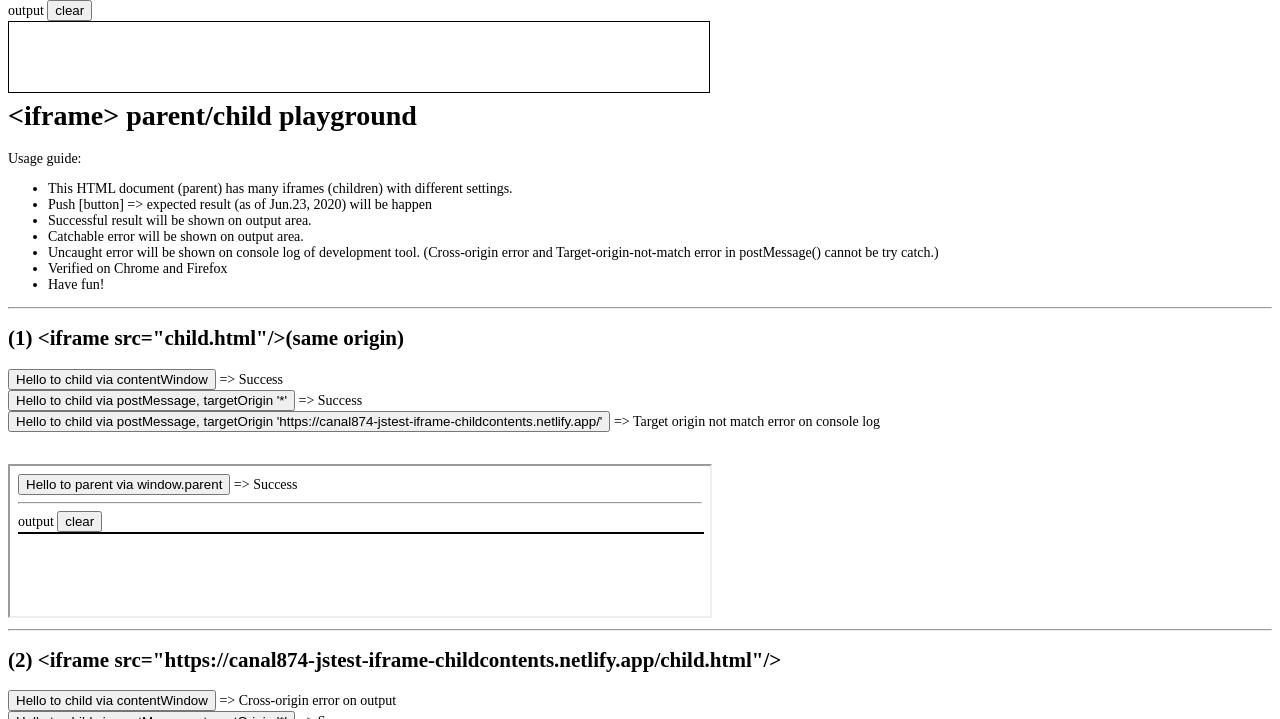
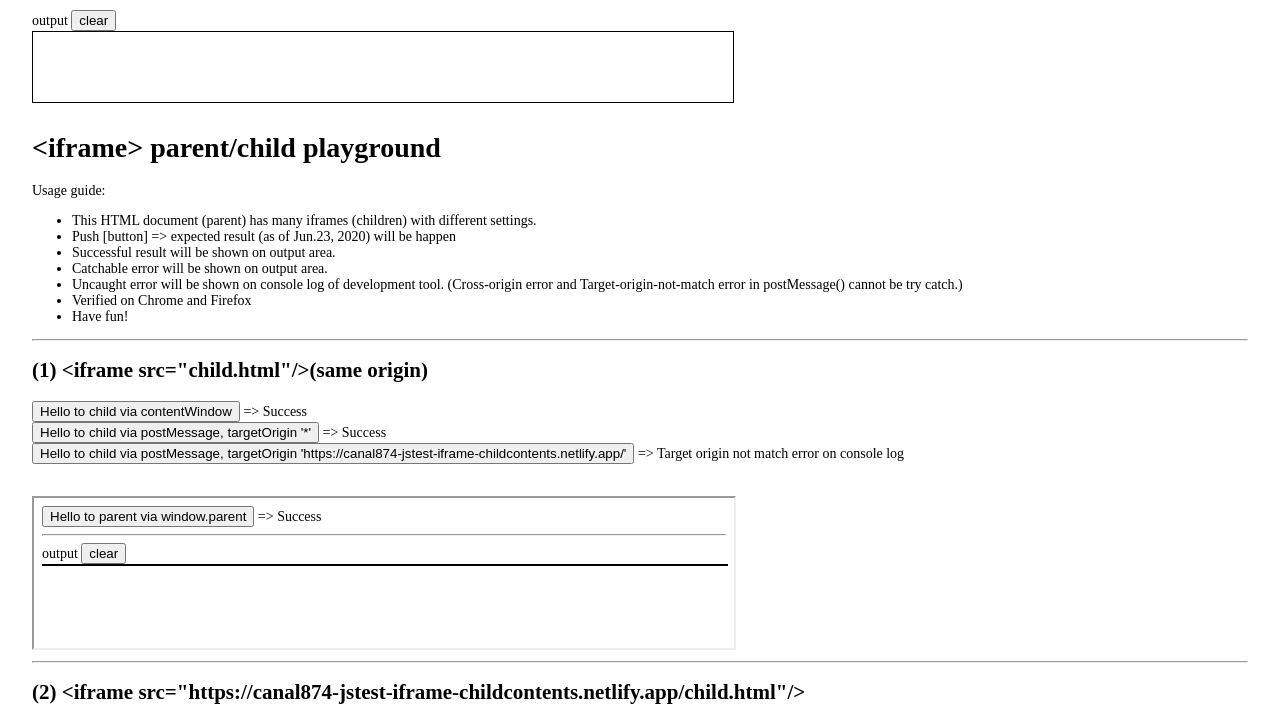
Before and after one commit to canal874/jstest-iframe-parentcontents, a website: page index.html in a window 1280 px wide. Shown: the top 719 px of the page. Drawn offline with Linux system fonts and the light colour scheme.

Commit message:
Add padding

```diff
--- a/index.html
+++ b/index.html
@@ -5,8 +5,8 @@
     <title>iframe parent/child playground</title>
     <script type="text/javascript" src="index.js"></script>
   </head>
-  <body style="font-size: 14px;">
-    <div style="position: fixed; top:0px; background-color: white;">
+  <body style="font-size: 14px; padding: 24px;">
+    <div style="position: fixed; top:10px; background-color: white;">
       output
       <input
         type="button"
```
